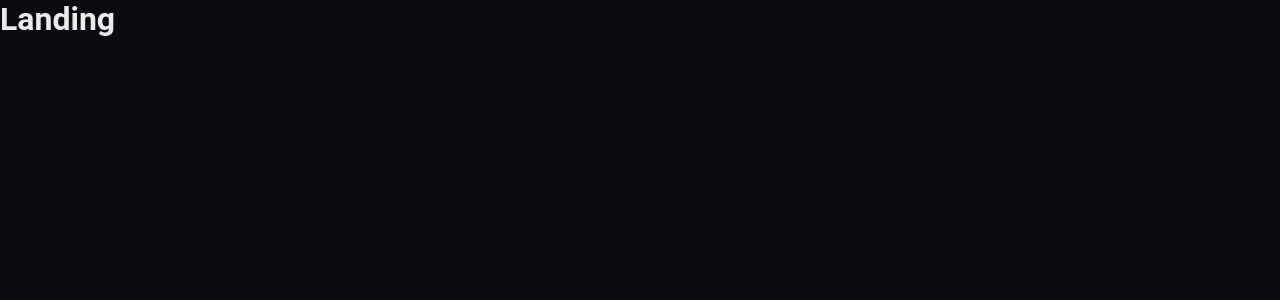
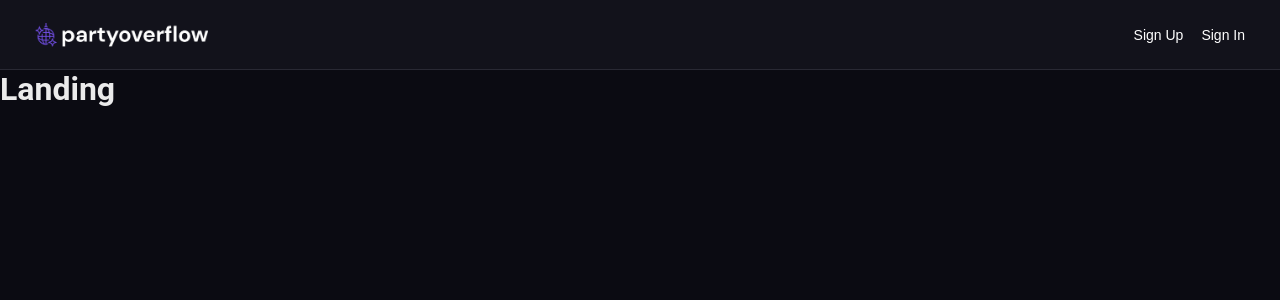
Before and after one commit to catt-tung/overflow-react-practice, a React (Create React App) app: page / in a window 1280 px wide. Shown: the top 300 px of the page. Built offline with nearby package versions, Linux system fonts and the light colour scheme.

Commit message:
Stub up signup component

```diff
--- a/src/App/App.jsx
+++ b/src/App/App.jsx
@@ -1,5 +1,6 @@
 import React from 'react'
 import { Routes, Route } from 'react-router-dom'
+import Nav from '../components/Nav/Nav'
 
 //Services
 
@@ -9,6 +10,7 @@ const App = () => {
 
   return (
     <div className="App">
+      <Nav />
       <Routes>
 
         <Route path='/'
--- a/src/components/Nav/Nav.jsx
+++ b/src/components/Nav/Nav.jsx
@@ -1,10 +1,14 @@
 import React from 'react'
 import '../../styles/Nav.css'
+import { NavLink } from 'react-router-dom'
+import LogoDesktop from '../../assets/logo/logo-desktop.png'
 
 const Nav = (props) => {
   return (
     <nav className='nav-bar'>
-
+      <NavLink id="logo" to='/posts'><img src={LogoDesktop} alt="disco-ball" /></NavLink>
+      <NavLink to='/signup'>Sign Up</NavLink>
+      <NavLink to='/signin'>Sign In</NavLink>
     </nav>
   )
 }
```
Also changed, not shown: src/pages/Auth/SignUp.jsx (added), src/styles/Auth.css (added).
